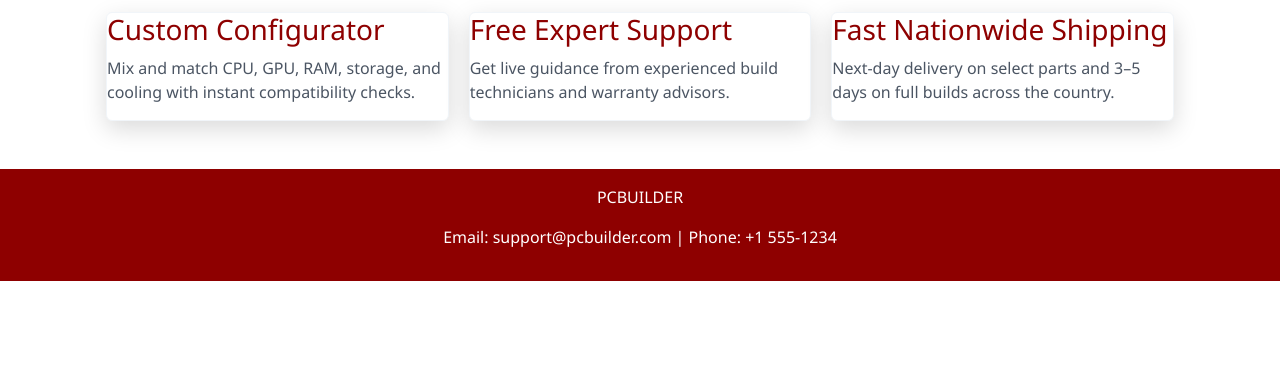
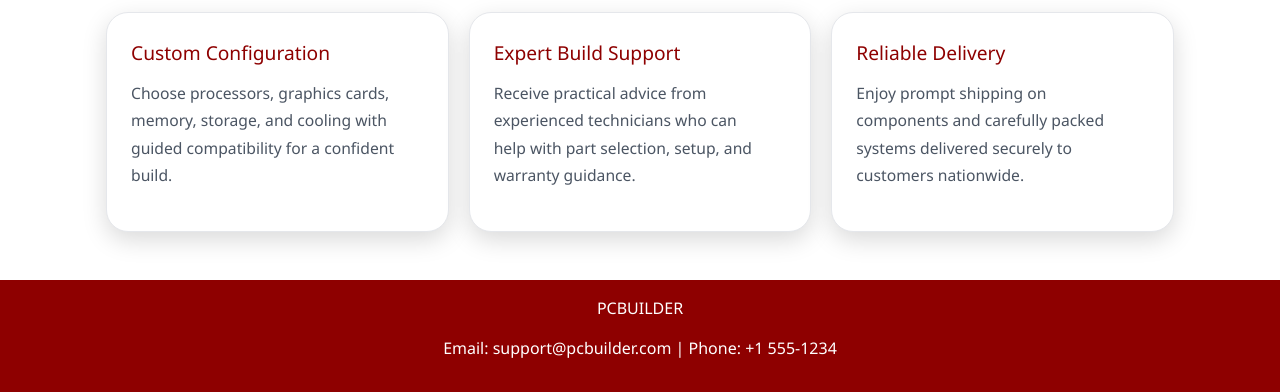
Before and after one commit to pawanbpawar2005-dotcom/E-COMMERCE-WEBSITE, a plain HTML site: page index.html in a window 1280 px wide. Shown: the part 455-847 px from the top of the page. Before the commit the page ends 800 px from the top, so only its background shows below. Drawn offline with nearby package versions, Linux system fonts and the light colour scheme.

Commit message:
second commit

```diff
--- a/index.html
+++ b/index.html
@@ -29,17 +29,17 @@
 <section id="features" class="features">
   <h2 class="section-title">Why PCBUILDER?</h2>
   <div class="grid3">
-    <div class="card">
-      <h3>Custom Configurator</h3>
-      <p>Mix and match CPU, GPU, RAM, storage, and cooling with instant compatibility checks.</p>
+    <div class="card feature-card">
+      <h3>Custom Configuration</h3>
+      <p>Choose processors, graphics cards, memory, storage, and cooling with guided compatibility for a confident build.</p>
     </div>
-    <div class="card">
-      <h3>Free Expert Support</h3>
-      <p>Get live guidance from experienced build technicians and warranty advisors.</p>
+    <div class="card feature-card">
+      <h3>Expert Build Support</h3>
+      <p>Receive practical advice from experienced technicians who can help with part selection, setup, and warranty guidance.</p>
     </div>
-    <div class="card">
-      <h3>Fast Nationwide Shipping</h3>
-      <p>Next-day delivery on select parts and 3–5 days on full builds across the country.</p>
+    <div class="card feature-card">
+      <h3>Reliable Delivery</h3>
+      <p>Enjoy prompt shipping on components and carefully packed systems delivered securely to customers nationwide.</p>
     </div>
   </div>
 </section>
--- a/style.css
+++ b/style.css
@@ -96,6 +96,10 @@ header {
   gap: 1.25rem;
 }
 
+.features .grid3 {
+  align-items: stretch;
+}
+
 .category-grid .card {
   border: 2px solid var(--primary);
   padding: 1.5rem;
@@ -135,6 +139,30 @@ header {
 
 .card p {
   color: var(--muted);
+}
+
+.feature-card {
+  display: flex;
+  flex-direction: column;
+  justify-content: flex-start;
+  min-height: 220px;
+  padding: 1.75rem 1.5rem;
+  border: 1px solid #e5e7eb;
+  border-radius: 22px;
+  text-align: left;
+}
+
+.feature-card h3 {
+  margin: 0 0 0.85rem;
+  font-size: 1.2rem;
+  line-height: 1.3;
+}
+
+.feature-card p {
+  margin: 0;
+  max-width: 30ch;
+  line-height: 1.75;
+  font-size: 0.98rem;
 }
 
 .btn-primary,
```
